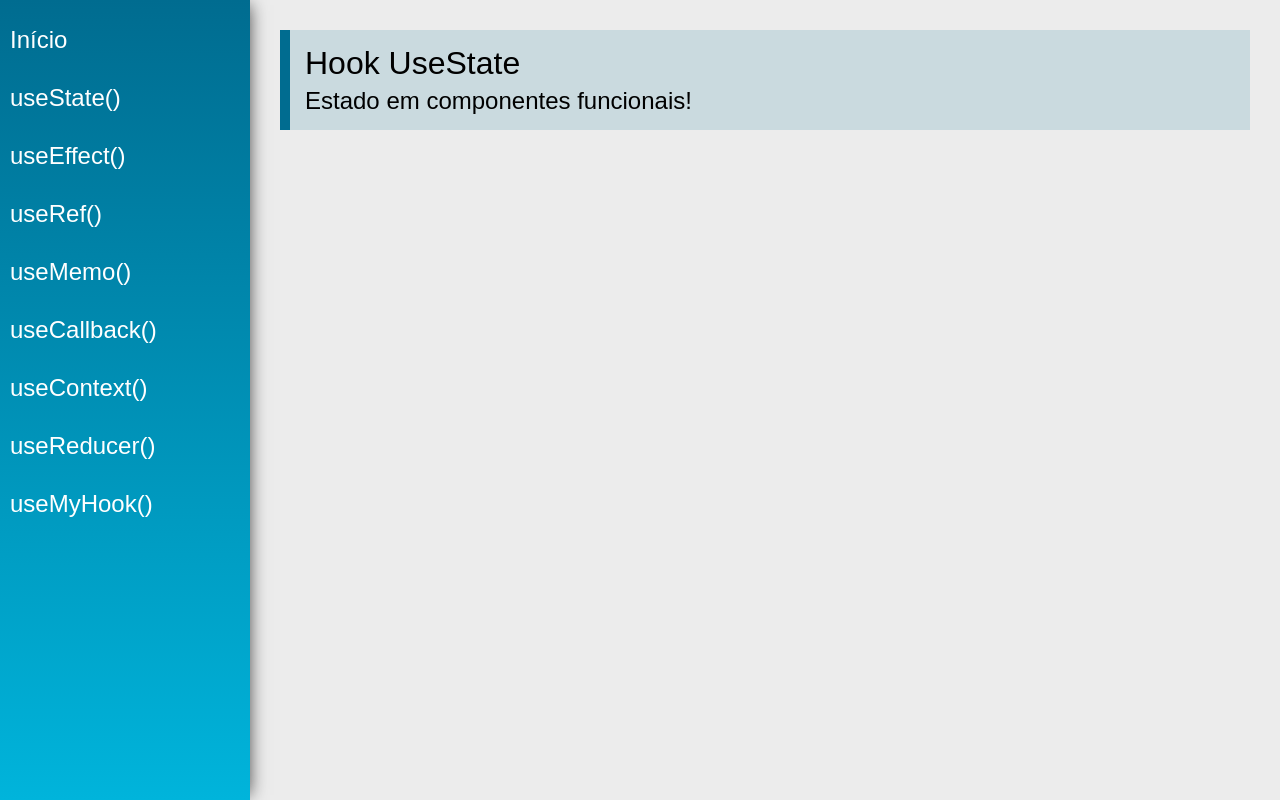
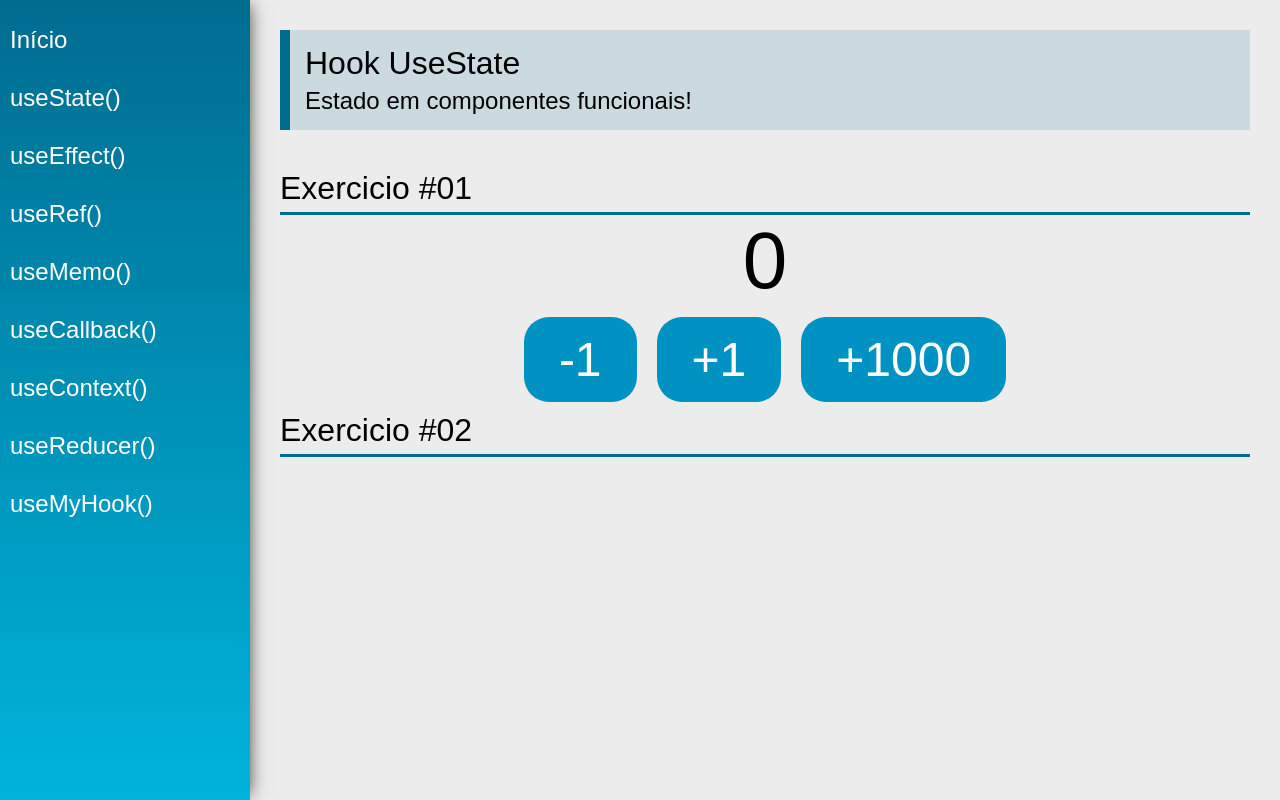
Before and after one commit to jeymes/Aula-React-Hooks, a React (Create React App) app: page /useState in a window 1280 px wide. Built offline with nearby package versions, Linux system fonts and the light colour scheme.

Commit message:
Exercicio01 contador

```diff
--- a/package.json
+++ b/package.json
@@ -6,6 +6,7 @@
     "cra-template": "1.2.0",
     "react": "^18.1.0",
     "react-dom": "^18.1.0",
+    "react-router-dom": "^5.2.0",
     "react-scripts": "5.0.1"
   },
   "scripts": {
--- a/src/views/examples/UseState.jsx
+++ b/src/views/examples/UseState.jsx
@@ -1,13 +1,30 @@
-import React from 'react'
-import PageTitle from '../../components/layout/PageTitle'
+import React, { useState } from 'react';
+import PageTitle from '../../components/layout/PageTitle';
+import SelectionTitle from '../../components/layout/SectionTitle';
 
 const UseState = (props) => {
+
+    const [count, setCount] = useState(0)
+
     return (
         <div className="UseState">
             <PageTitle
                 title="Hook UseState"
-                subtitle="Estado em componentes funcionais!"
-            />
+                subtitle="Estado em componentes funcionais!" />
+
+            <SelectionTitle title="Exercicio #01" />
+
+            <div className="center">
+                <span className="text">{count}</span>
+                <div>
+                    <button onClick={() => setCount (count -1)} className="btn">-1</button>
+                    <button onClick={() => setCount (count +1)} className="btn">+1</button>
+                    <button onClick={() => setCount (currect => currect +1000 )} className="btn">+1000</button>
+                </div>
+            </div>
+
+
+            <SelectionTitle title="Exercicio #02" />
         </div>
     )
 }
```
Also changed, not shown: 1 other file (tests, documents, lock files or other folders).
